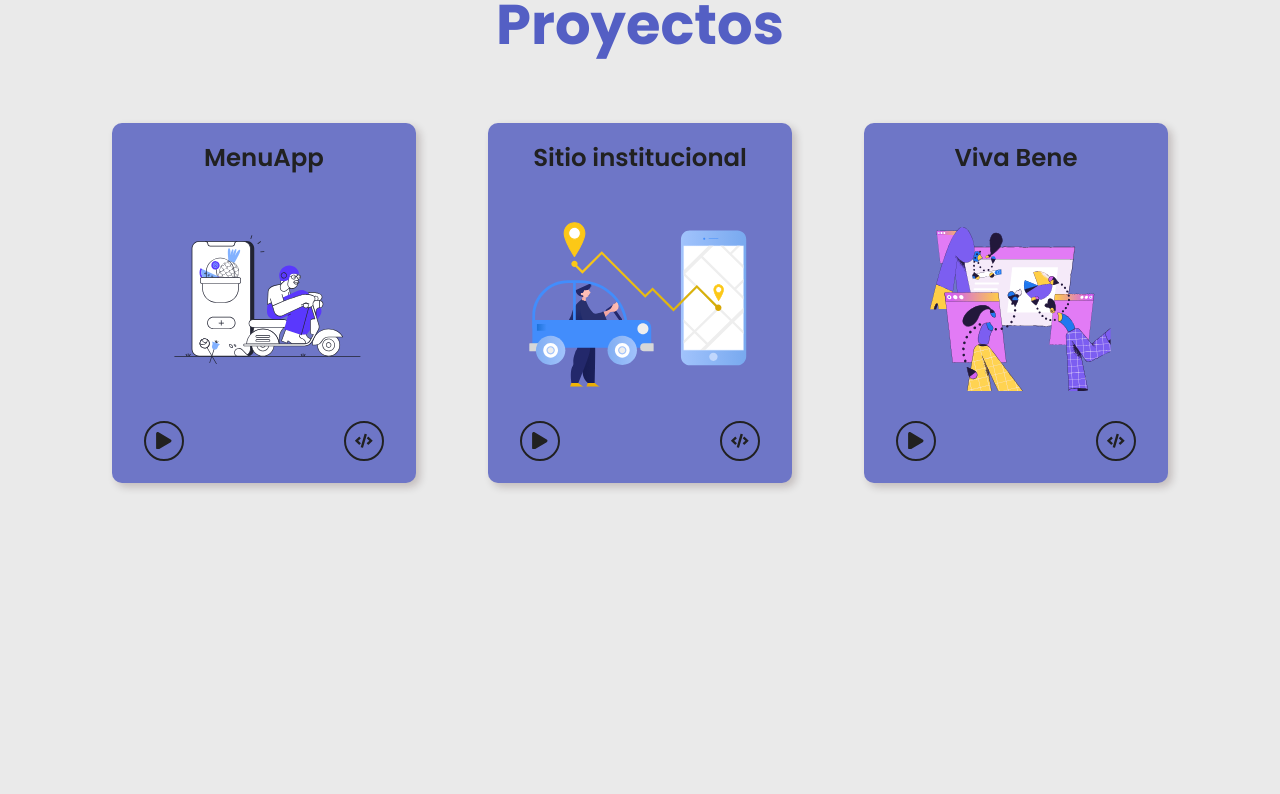
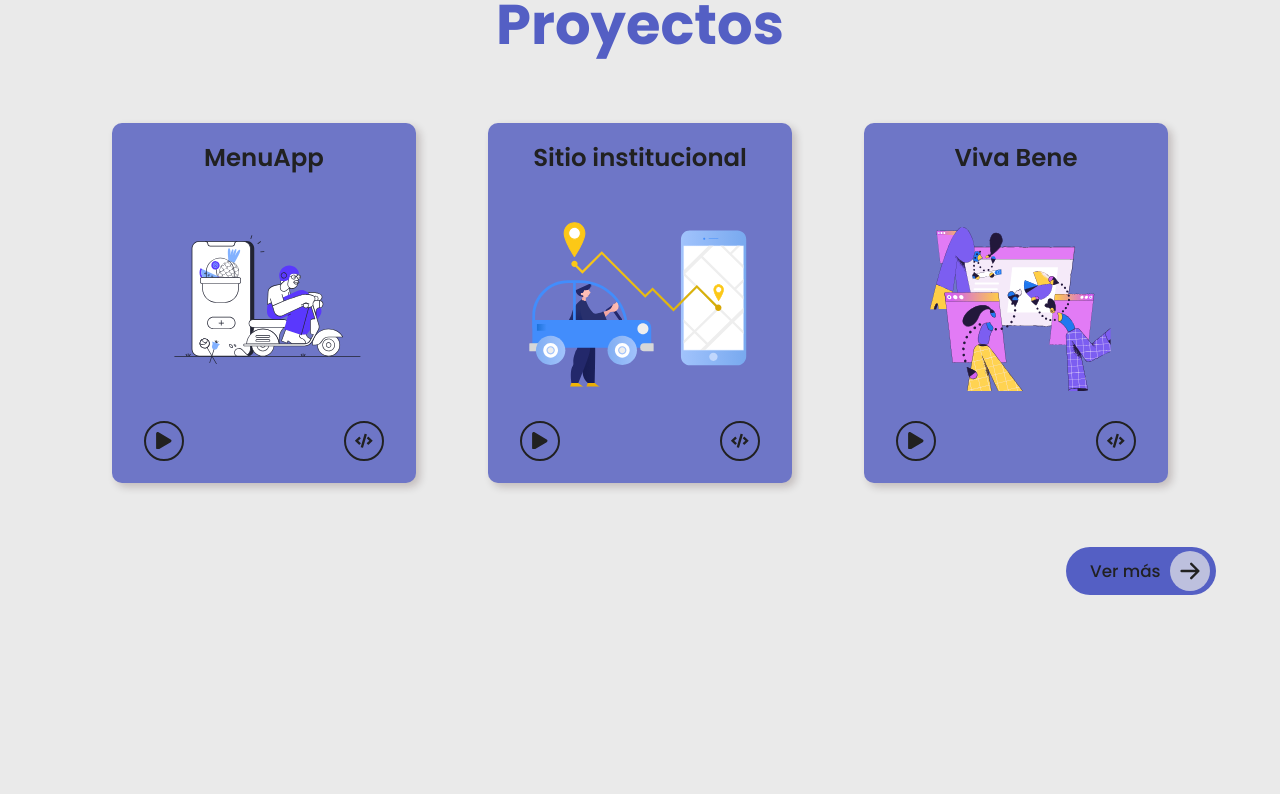
Before and after one commit to EstebanToloza/personal-portfolio, a React (Create React App) app: page / in a window 1280 px wide. Shown: the part 3880-4674 px from the top of the page. Built offline with nearby package versions, Linux system fonts and the light colour scheme; a web font is replaced by a local one.

Commit message:
proyectos, edited

```diff
--- a/src/components/Projects/Projects.js
+++ b/src/components/Projects/Projects.js
@@ -67,16 +67,16 @@ function Projects() {
                             ))}
                         </div>
 
-                        {/* {projectsData.length > 3 && (       //página de proyectos
+                        {projectsData.length > 3 && (
                             <div className="projects--viewAll">
                                 <Link to="/projects">
                                     <button className={classes.viewAllBtn}>
-                                        View All
+                                        Ver más
                                         <HiArrowRight className={classes.viewArr} />
                                     </button>
                                 </Link>
                             </div>
-                        )} */}
+                        )}
                     </div>
                 </div>
             )}
--- a/src/data/projectsData.js
+++ b/src/data/projectsData.js
@@ -12,7 +12,7 @@ export const projectsData = [
     {
         id: 1,
         projectName: 'MenuApp',
-        projectDesc: 'Menu digital que permite importar los productos desde Google Sheets y realizar el pedido vía Whatsapp (en desarrollo)',
+        projectDesc: 'Menu digital que permite importar los productos desde Google Sheets y realizar el pedido vía Whatsapp (en desarrollo).',
         tags: ['React', 'CSS', 'Context API'],
         code: 'https://github.com/EstebanToloza/menuapp-qr',
         demo: 'https://estebantoloza.github.io/menuapp-qr/',
@@ -21,7 +21,7 @@ export const projectsData = [
     {
         id: 2,
         projectName: 'Sitio institucional',
-        projectDesc: 'Sitio institucional para cooperativa de fletes de la ciudad de Rosario',
+        projectDesc: 'Sitio institucional para cooperativa de fletes de la ciudad de Rosario.',
         tags: ['HTML', 'Bootstrap', 'JavaScript'],
         code: 'https://github.com/EstebanToloza/fletes-rosario',
         demo: 'https://rosariofletes.com/',
@@ -38,14 +38,14 @@ export const projectsData = [
     },
     {
         id: 4,
-        projectName: 'Android Patient Tracker',
-        projectDesc: 'This project involves the development of an Android application for viewing and managing patient data.',
-        tags: ['Flutter', 'Firebase'],
-        code: 'https://github.com/hhhrrrttt222111/developer-portfolio',
-        demo: 'https://github.com/hhhrrrttt222111/developer-portfolio',
-        image: four
+        projectName: 'React Filter',
+        projectDesc: 'Filtro de búsqueda en array de objetos con React y JavaScript',
+        tags: ['React', 'JavaScript'],
+        code: 'https://github.com/EstebanToloza/filtro-de-busqueda-de-objetos-con-React/tree/main/search-filter',
+        demo: 'https://filtro-de-busquedas-de-objetos-con-react.netlify.app/',
+        image: seven
     },
-    {
+    /* {
         id: 5,
         projectName: 'E-Commerce App',
         projectDesc: 'A Simple E-commerce application',
@@ -80,7 +80,7 @@ export const projectsData = [
         code: 'https://github.com/hhhrrrttt222111/developer-portfolio',
         demo: 'https://github.com/hhhrrrttt222111/developer-portfolio',
         image: eight
-    },
+    }, */
 ]
 
 
--- a/src/pages/Project/ProjectPage.js
+++ b/src/pages/Project/ProjectPage.js
@@ -70,17 +70,17 @@ function ProjectPage() {
     return (
         <div className="projectPage" style={{backgroundColor: theme.secondary}}>
             <Helmet>
-                <title>{headerData.name} | Projects</title>
+                <title>{headerData.name} | Proyectos</title>
             </Helmet>
             <div className="projectPage-header" style={{backgroundColor:theme.primary}}>
                 <Link to="/">
                         <AiOutlineHome className={classes.home}/>
                 </Link>
-                <h1 style={{color: theme.secondary}}>Projects</h1>
+                <h1 style={{color: theme.secondary}}>Proyectos</h1>
             </div>
            <div className="projectPage-container">
                <div className="projectPage-search">
-                   <input type="text" value={search} onChange={(e) => setSearch(e.target.value)} placeholder="Search project..." className={classes.search} />
+                   <input type="text" value={search} onChange={(e) => setSearch(e.target.value)} placeholder="Buscar proyecto..." className={classes.search} />
                </div>
                <div className="project-container">
                    <Grid className="project-grid" container direction="row" alignItems="center" justifyContent="center">
```
